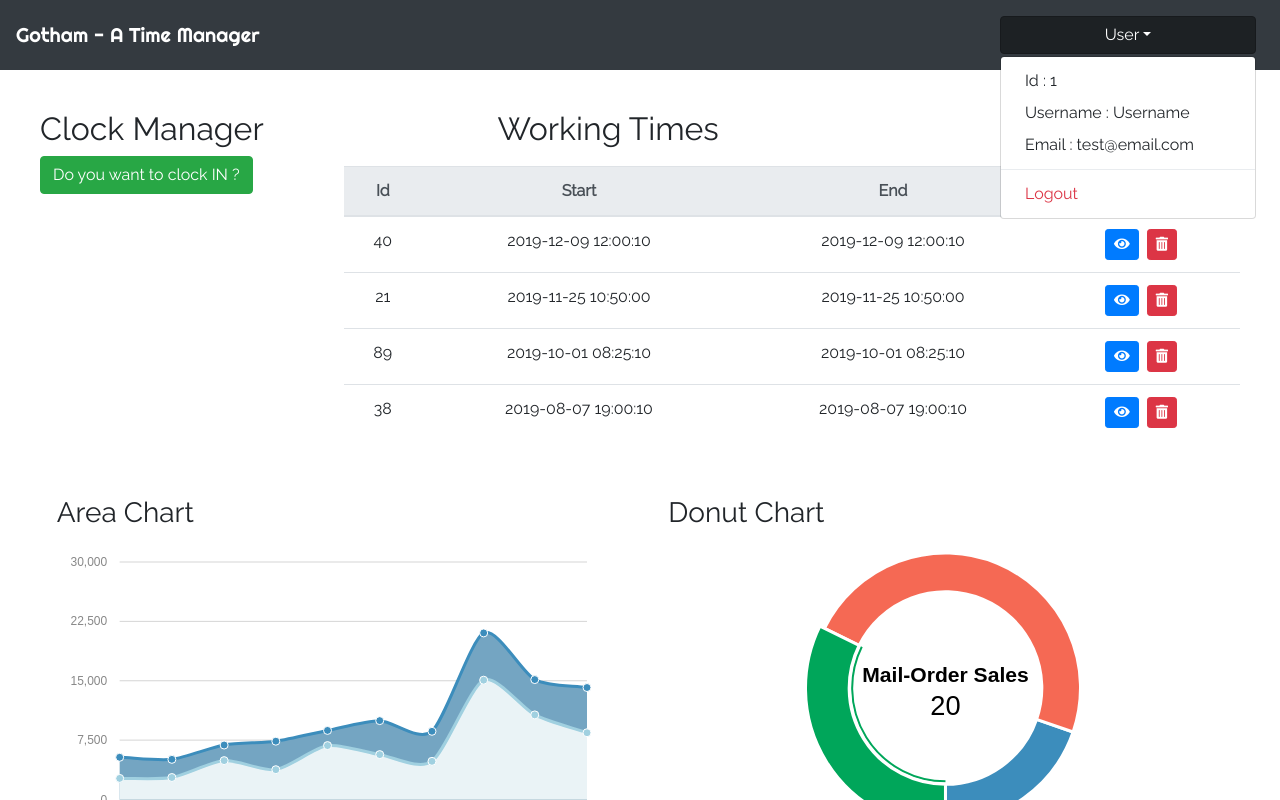
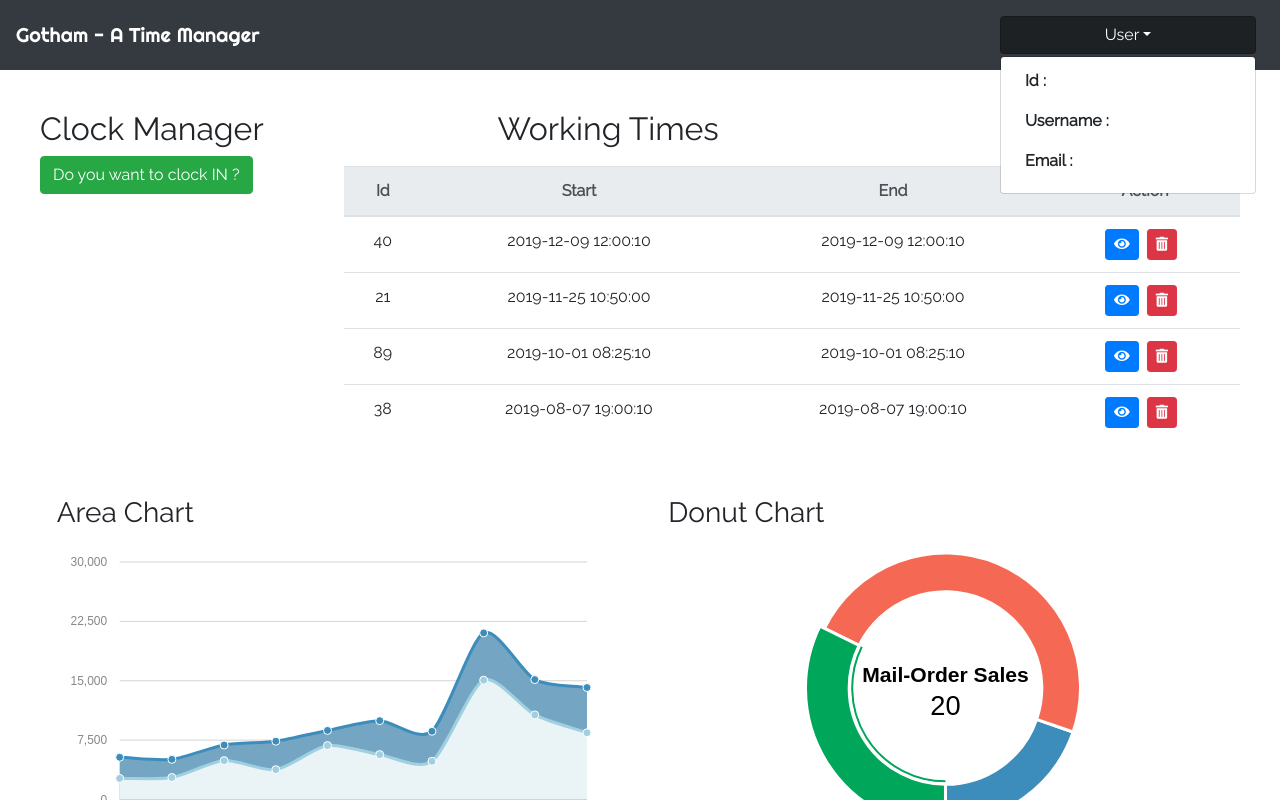
Before and after one commit to lucas-deangelis/mini-projet01-epitech, a Vue app in the folder client/: page / in a window 1280 px wide. Both pictures are taken after a click on the button "User". Shown: the top 800 px of the page. Built offline with nearby package versions, Linux system fonts and the light colour scheme; no server answers.

Commit message:
user component

```diff
--- a/client/src/components/UserComponent.vue
+++ b/client/src/components/UserComponent.vue
@@ -1,10 +1,10 @@
 <template>
     <b-dropdown id="dropdown-user" right variant="dark" text="User" class="m-2">
-        <b-dropdown-text>Id : 1</b-dropdown-text>
-        <b-dropdown-text>Username : Username</b-dropdown-text>
-        <b-dropdown-text>Email : test@email.com</b-dropdown-text>
-        <b-dropdown-divider></b-dropdown-divider>
-        <b-dropdown-item variant="danger" href="#">Logout</b-dropdown-item>
+        <b-dropdown-text><label class="font-weight-bold">Id :</label> {{ user.id }} </b-dropdown-text>
+        <b-dropdown-text><label class="font-weight-bold">Username :</label> {{ user.username }} </b-dropdown-text>
+        <b-dropdown-text><label class="font-weight-bold">Email :</label> {{ user.email }} </b-dropdown-text>
+        <!-- <b-dropdown-divider></b-dropdown-divider>
+        <b-dropdown-item variant="danger" href="#">Logout</b-dropdown-item> -->
     </b-dropdown>
 
 </template>
@@ -18,14 +18,16 @@ export default {
     name: 'User',
 
     props: [
-        'user'
+
     ],
 
     data() {
         return {
-            id: '',
-            username: '',
-            email: ''
+            'user' : {
+                'id': null,
+                'username': null,
+                'email': null
+            }
         }
     },
 
@@ -34,22 +36,36 @@ export default {
     },
 
     mounted() {
-        getUser: {
+        // call getUser
+        this.getUser();
+
+    },
+
+    methods: {
+        // getUser from the api and assign it to our client User
+        getUser() {
             let url = window.apiUrl + '/api/users/1'; //this.userID;
 
             window.axios.get(url)
             .then(response => {
-                this.user = response.data;
+                this.user = JSON.parse(JSON.stringify(response.data.data));
             })
             .catch(error => {
                 console.error(error);
             });
+        },
+
+        createUser() {
+
+        },
+
+        updateUser() {
+
+        },
+
+        deleteUser() {
+
         }
-
-    },
-
-    methods: {
-
     }
 }
 
--- a/client/src/main.js
+++ b/client/src/main.js
@@ -23,4 +23,11 @@ Vue.use(BootstrapVue)
 // Instantiate the VUE and attach it to #app
 const app = new Vue({
   render: h => h(App),
+  data: {
+    user: {
+      id: null,
+      username: null,
+      email: null
+    }
+  }
 }).$mount('#app')
```
